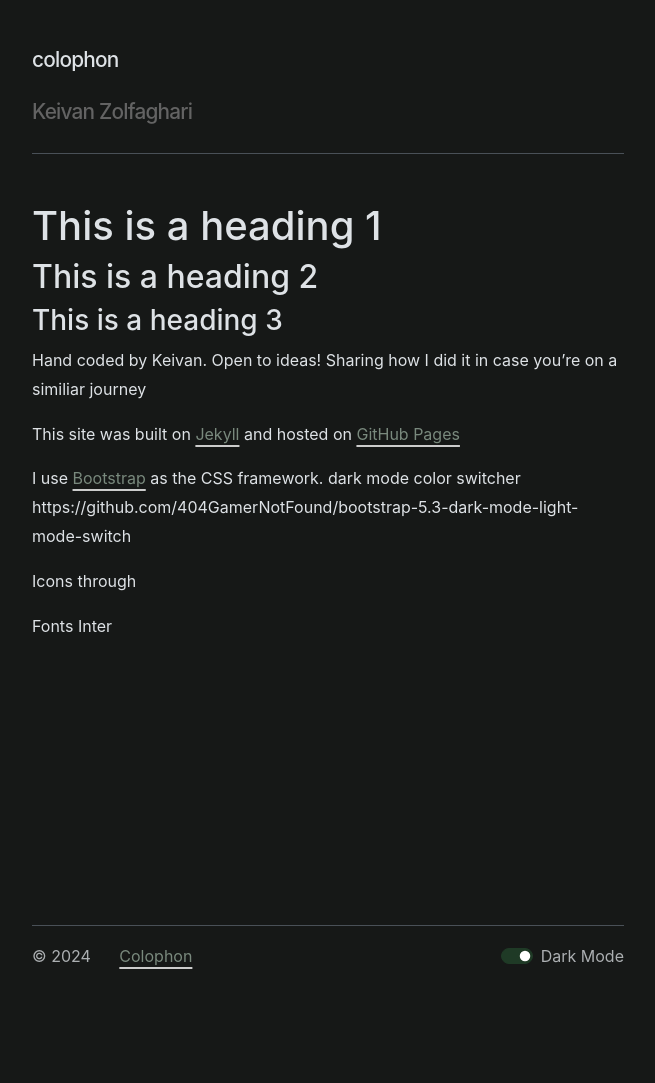
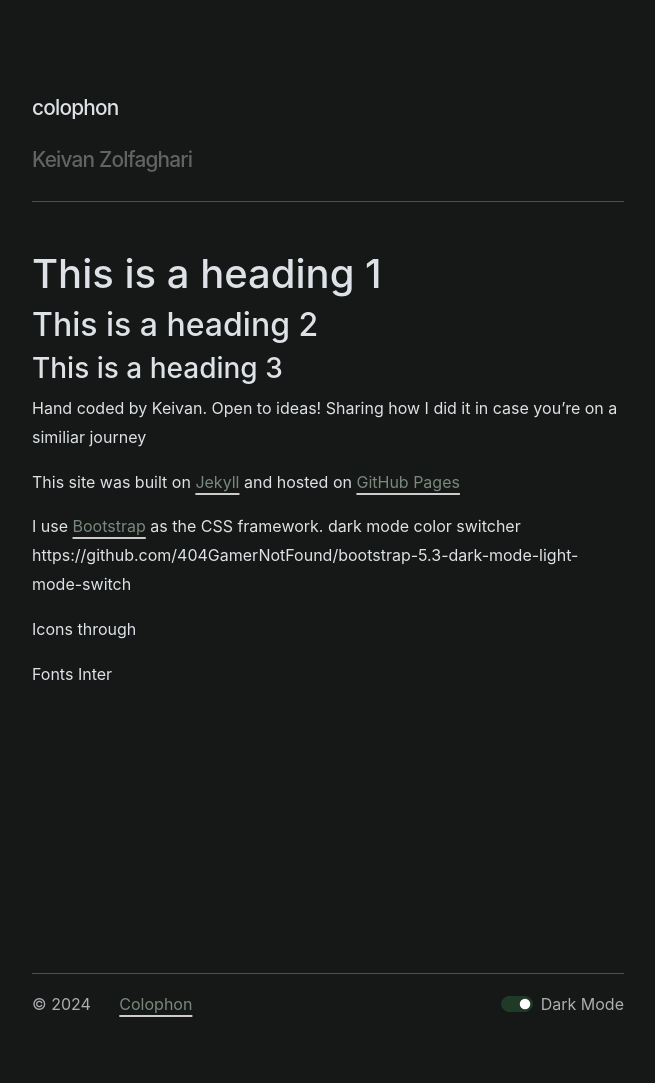
Before and after one commit to keivanz/keivanz.github.io, a Jekyll site: the page built from pages/colophon.md, in a window 1280 px wide. Shown: the whole page, without its empty margins (312-967 px from the left). Built offline with Jekyll 4.4.1, drawn with Linux system fonts in a browser that asks for light colours; nearby versions of some CDN libraries; some web fonts are replaced; before the commit the page ends 1035 px from its top, so only the background shows below that.

Commit message:
Update header.html

```diff
--- a/_includes/header.html
+++ b/_includes/header.html
@@ -1,6 +1,6 @@
-<header class="pb-3 mb-5 border-bottom">
+<header class="mt-5 pb-3 mb-5 border-bottom">
   <h1 class="name_lead">{{ page.title }}</h1>
-  <h1><a href="/" class="text-secondary text-decoration-none name_lead">
+  <h1><a href="/" class="text-secondary mx-0 px-0 text-decoration-none name_lead">
     <span class="" style="view-transition-name: sitetitle;">{{ site.title }}</span>
   </a></h1>
 </header>
```
